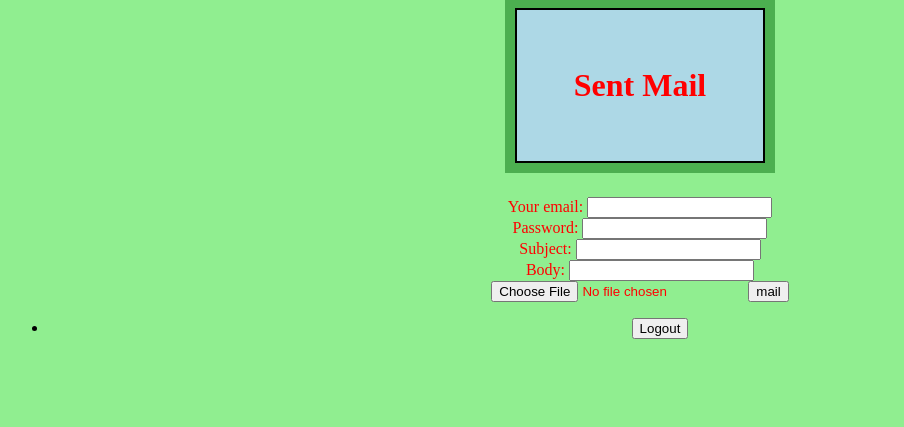
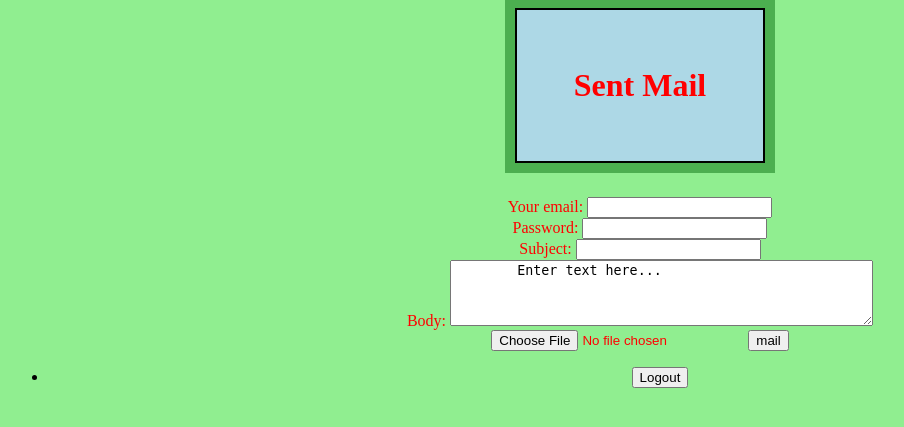
Before and after one commit to AllinoneCyberteam/BULK-MAIL, a Django app: page /accounts/email/ in a window 1280 px wide. Shown: the top 427 px of the page, without its empty margins (0-904 px from the left). Run offline with Django 3.2, Linux system fonts and the light colour scheme.

Commit message:
Update email.html

```diff
--- a/cyberteam/accounts/templates/email.html
+++ b/cyberteam/accounts/templates/email.html
@@ -33,7 +33,8 @@ div.ex2 {
        <p> <br>Your email: <input type="text" name="username">
         <br>Password: <input type="text" name="password">
         <br>Subject: <input type="text" name="subj">
-        <br>Body: <input type="text" name="body">
+        <br>Body: <textarea rows="4" cols="50" name="body">
+        Enter text here...</textarea>
         <br><input type="file" name="mail" accept="file_extension">
         <input type="submit" value="mail">
        </p>
```
